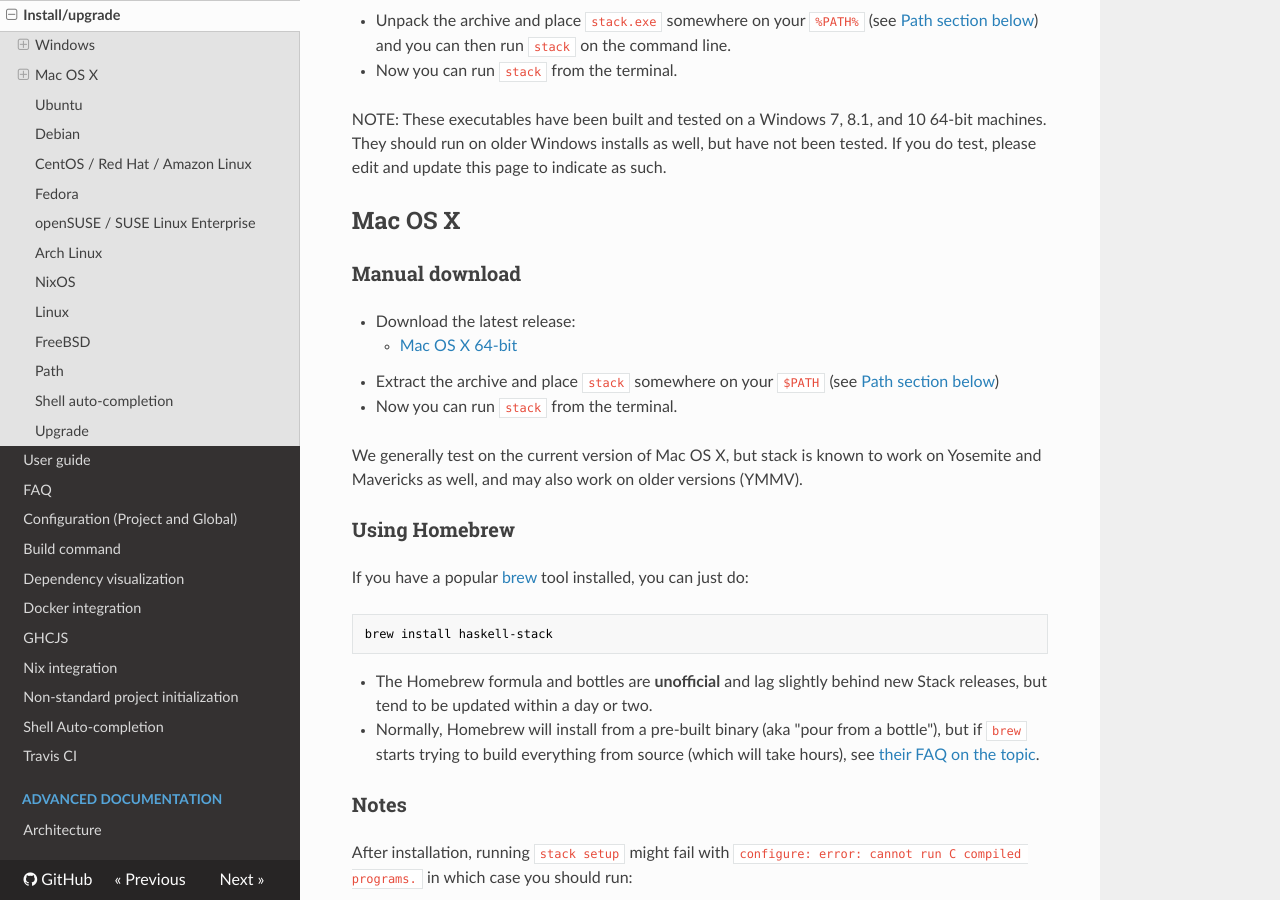
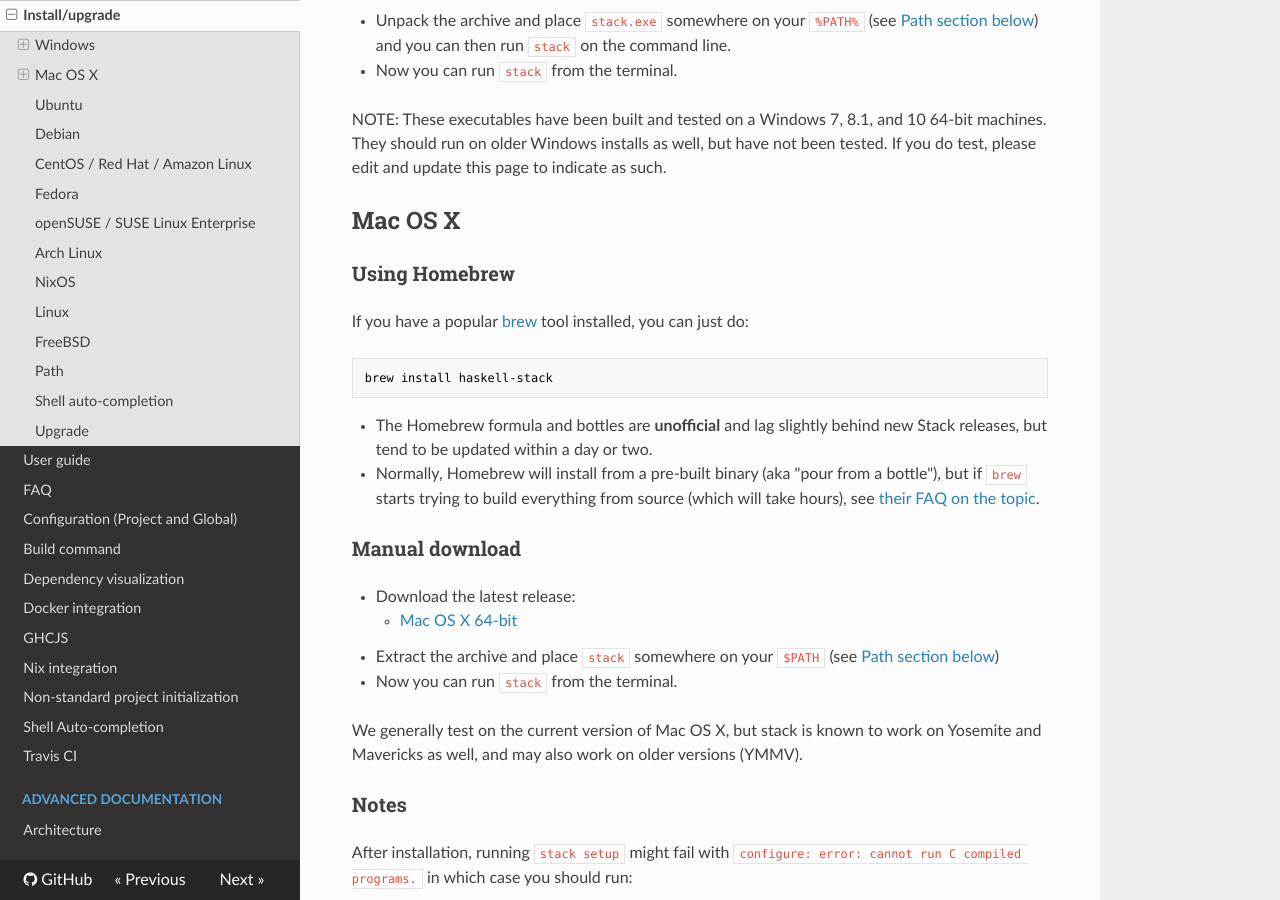
Before and after one commit to commercialhaskell/stack, an MkDocs documentation site: the page built from doc/install_and_upgrade.md, in a window 1280 px wide and 900 px high, scrolled down 959 px. Built offline with MkDocs 1.6.1, drawn with Linux system fonts in a browser that asks for light colours; nearby versions of some CDN libraries; old or Windows-style settings are respelled for this version of MkDocs; part of the change alters nothing that is shown.

```diff
--- a/doc/install_and_upgrade.md
+++ b/doc/install_and_upgrade.md
@@ -54,17 +54,6 @@ such.
 
 ## Mac OS X
 
-### Manual download
-
-* Download the latest release:
-    * [Mac OS X 64-bit](https://www.stackage.org/stack/osx-x86_64)
-* Extract the archive and place `stack` somewhere on your `$PATH` (see
-  [Path section below](#path))
-* Now you can run `stack` from the terminal.
-
-We generally test on the current version of Mac OS X, but stack is known to work on
-Yosemite and Mavericks as well, and may also work on older versions (YMMV).
-
 ### Using Homebrew
 
 If you have a popular [brew](http://brew.sh/) tool installed, you can just do:
@@ -77,6 +66,17 @@ but tend to be updated within a day or two.
 bottle"), but if `brew` starts trying to build everything from source (which
 will take hours), see
 [their FAQ on the topic](https://github.com/Homebrew/homebrew/blob/master/share/doc/homebrew/FAQ.md#why-do-you-compile-everything).
+
+### Manual download
+
+* Download the latest release:
+    * [Mac OS X 64-bit](https://www.stackage.org/stack/osx-x86_64)
+* Extract the archive and place `stack` somewhere on your `$PATH` (see
+  [Path section below](#path))
+* Now you can run `stack` from the terminal.
+
+We generally test on the current version of Mac OS X, but stack is known to work on
+Yosemite and Mavericks as well, and may also work on older versions (YMMV).
 
 ### Notes
 
```
